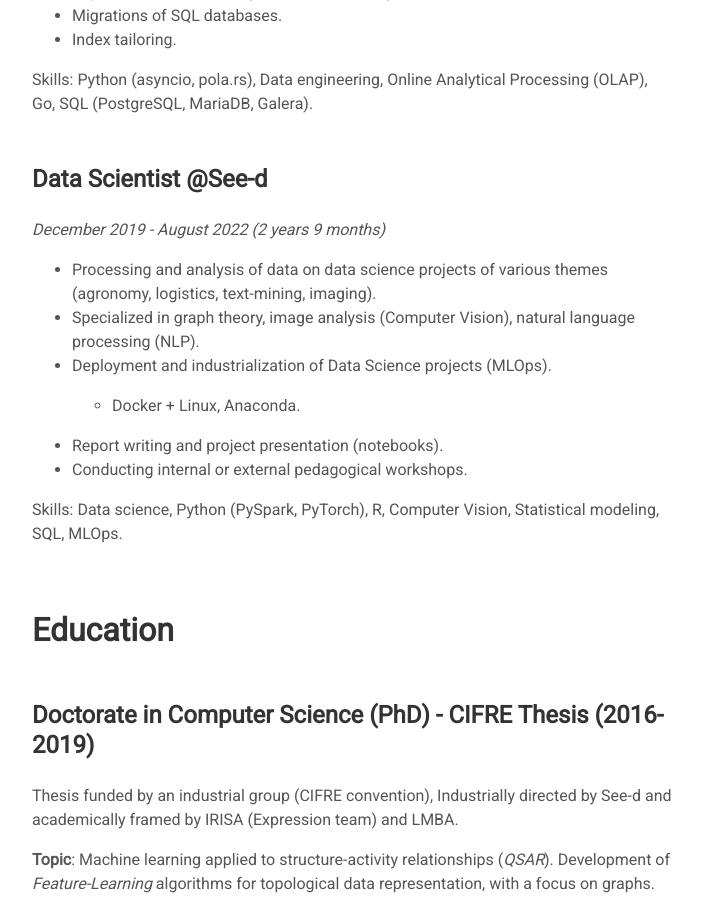
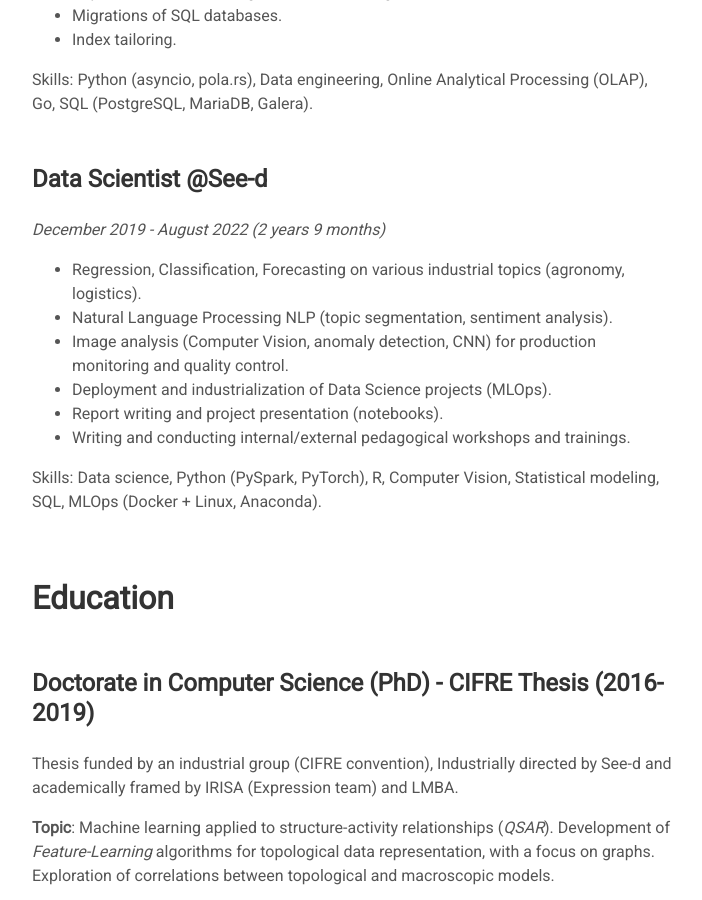
Before and after one commit to theplatypus/theplatypus.github.io__, a Jekyll site: the page built from index.md, in a window 1280 px wide and 900 px high, scrolled down 2623 px. Shown: the whole window, without its empty margins (224-926 px from the left). Built offline with Jekyll 4.4.1, drawn with Linux system fonts in a browser that asks for light colours; some web fonts are replaced; our own code applies the rules of GitHub Pages for plain Markdown files; some of the changed text lies outside the part shown.

Commit message:
Update index.md

```diff
--- a/index.md
+++ b/index.md
@@ -53,14 +53,14 @@ Skills:  Python (asyncio, pola.rs), Data engineering, Online Analytical Processi
 ### Data Scientist @See-d
 *December 2019 - August 2022 (2 years 9 months)*
 
-- Processing and analysis of data on data science projects of various themes (agronomy, logistics, text-mining, imaging).
-- Specialized in graph theory, image analysis (Computer Vision), natural language processing (NLP).
+- Regression, Classification, Forecasting on various industrial topics (agronomy, logistics).
+- Natural Language Processing NLP (topic segmentation, sentiment analysis).
+- Image analysis (Computer Vision, anomaly detection, CNN) for production monitoring and quality control.
 - Deployment and industrialization of Data Science projects (MLOps).
-  - Docker + Linux, Anaconda.
 - Report writing and project presentation (notebooks).
-- Conducting internal or external pedagogical workshops.
+- Writing and conducting internal/external pedagogical workshops and trainings.
 
-Skills: Data science, Python (PySpark, PyTorch), R, Computer Vision, Statistical modeling, SQL, MLOps.
+Skills: Data science, Python (PySpark, PyTorch), R, Computer Vision, Statistical modeling, SQL, MLOps (Docker + Linux, Anaconda).
 
 ## Education
 
```
Also changed, not shown: other parts of index.md (+1 -1 lines).
